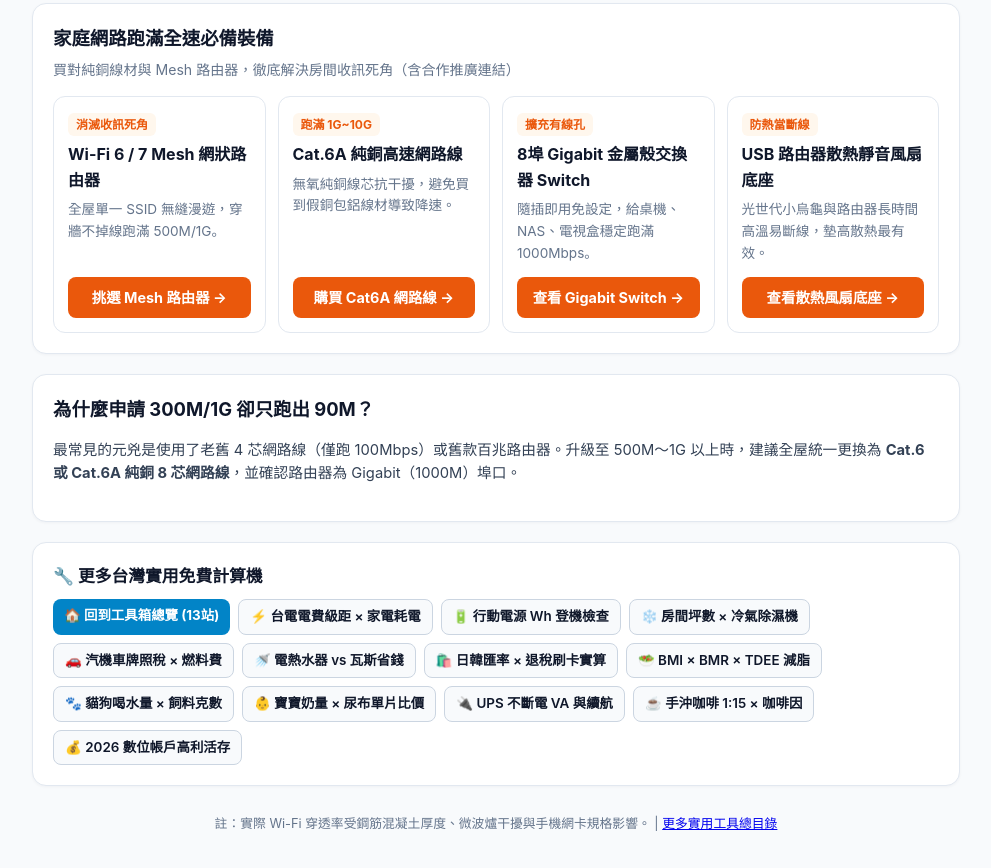
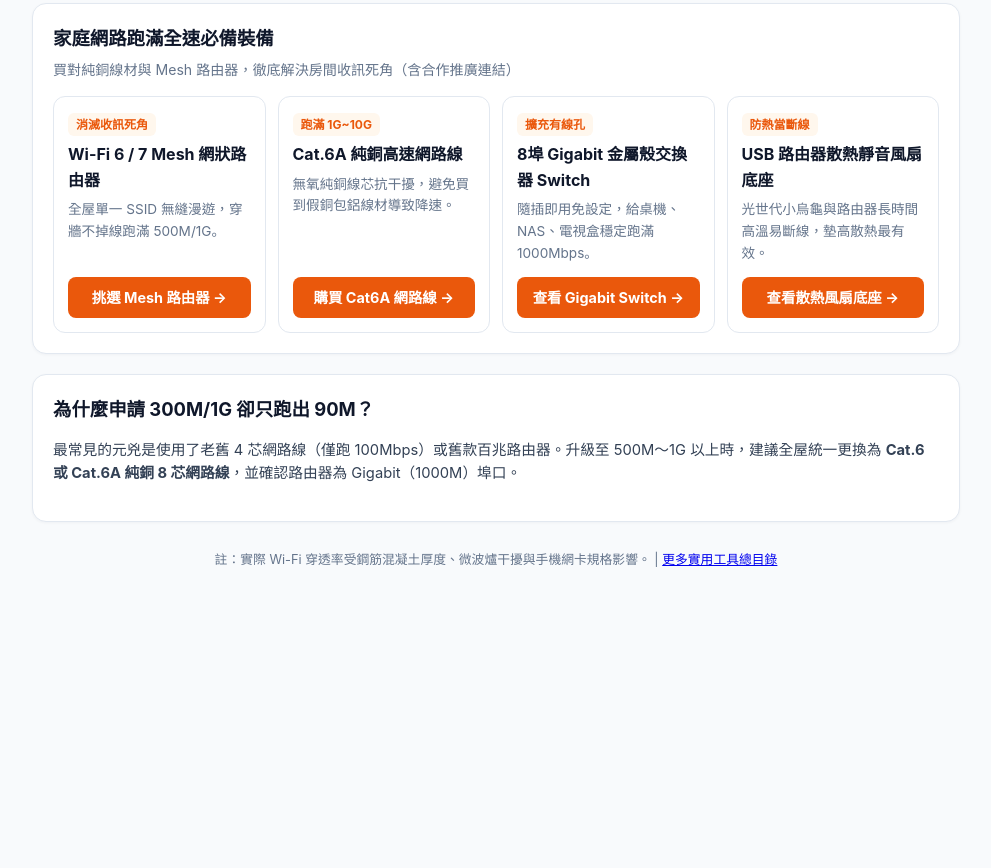
Before and after one commit to jimmycmhsieh0801-cloud/tw-router-cable-calc, a plain HTML site: page index.html in a window 1280 px wide. Shown: the part 493-1361 px from the top of the page, without its empty margins (144-1135 px from the left). After the commit the page ends 1124 px from the top, so only its background shows below. Drawn offline with Linux system fonts and the light colour scheme.

```diff
--- a/index.html
+++ b/index.html
@@ -168,27 +168,7 @@
     </article>
 
 
-    <!-- CROSS_LINK_MATRIX_START -->
-    <section class="card" style="margin-top:20px;">
-      <h2 style="font-size:1.05rem;margin:0 0 10px;color:#0f172a;">🔧 更多台灣實用免費計算機</h2>
-      <div style="display:flex;flex-wrap:wrap;gap:8px;">
-        <a href="https://jimmycmhsieh0801-cloud.github.io/" style="display:inline-block;padding:6px 11px;border-radius:8px;background:#0284c7;color:#fff;text-decoration:none;font-size:0.84rem;font-weight:700;">🏠 回到工具箱總覽 (13站)</a>
-        <a href="https://jimmycmhsieh0801-cloud.github.io/tw-power-calc/" style="display:inline-block;padding:6px 11px;border-radius:8px;border:1px solid #cbd5e1;background:#f8fafc;color:#0f172a;text-decoration:none;font-size:0.84rem;font-weight:600;">⚡ 台電電費級距 × 家電耗電</a>
-        <a href="https://jimmycmhsieh0801-cloud.github.io/tw-travel-power-calc/" style="display:inline-block;padding:6px 11px;border-radius:8px;border:1px solid #cbd5e1;background:#f8fafc;color:#0f172a;text-decoration:none;font-size:0.84rem;font-weight:600;">🔋 行動電源 Wh 登機檢查</a>
-        <a href="https://jimmycmhsieh0801-cloud.github.io/tw-room-sizing-calc/" style="display:inline-block;padding:6px 11px;border-radius:8px;border:1px solid #cbd5e1;background:#f8fafc;color:#0f172a;text-decoration:none;font-size:0.84rem;font-weight:600;">❄️ 房間坪數 × 冷氣除濕機</a>
-        <a href="https://jimmycmhsieh0801-cloud.github.io/tw-vehicle-tax-calc/" style="display:inline-block;padding:6px 11px;border-radius:8px;border:1px solid #cbd5e1;background:#f8fafc;color:#0f172a;text-decoration:none;font-size:0.84rem;font-weight:600;">🚗 汽機車牌照稅 × 燃料費</a>
-        <a href="https://jimmycmhsieh0801-cloud.github.io/tw-water-heater-calc/" style="display:inline-block;padding:6px 11px;border-radius:8px;border:1px solid #cbd5e1;background:#f8fafc;color:#0f172a;text-decoration:none;font-size:0.84rem;font-weight:600;">🚿 電熱水器 vs 瓦斯省錢</a>
-        <a href="https://jimmycmhsieh0801-cloud.github.io/tw-travel-tax-calc/" style="display:inline-block;padding:6px 11px;border-radius:8px;border:1px solid #cbd5e1;background:#f8fafc;color:#0f172a;text-decoration:none;font-size:0.84rem;font-weight:600;">🛍️ 日韓匯率 × 退稅刷卡實算</a>
-        <a href="https://jimmycmhsieh0801-cloud.github.io/tw-bmi-tdee-calc/" style="display:inline-block;padding:6px 11px;border-radius:8px;border:1px solid #cbd5e1;background:#f8fafc;color:#0f172a;text-decoration:none;font-size:0.84rem;font-weight:600;">🥗 BMI × BMR × TDEE 減脂</a>
-        <a href="https://jimmycmhsieh0801-cloud.github.io/tw-pet-cost-calc/" style="display:inline-block;padding:6px 11px;border-radius:8px;border:1px solid #cbd5e1;background:#f8fafc;color:#0f172a;text-decoration:none;font-size:0.84rem;font-weight:600;">🐾 貓狗喝水量 × 飼料克數</a>
-        <a href="https://jimmycmhsieh0801-cloud.github.io/tw-baby-calc/" style="display:inline-block;padding:6px 11px;border-radius:8px;border:1px solid #cbd5e1;background:#f8fafc;color:#0f172a;text-decoration:none;font-size:0.84rem;font-weight:600;">👶 寶寶奶量 × 尿布單片比價</a>
-        <a href="https://jimmycmhsieh0801-cloud.github.io/tw-ups-nas-calc/" style="display:inline-block;padding:6px 11px;border-radius:8px;border:1px solid #cbd5e1;background:#f8fafc;color:#0f172a;text-decoration:none;font-size:0.84rem;font-weight:600;">🔌 UPS 不斷電 VA 與續航</a>
-        <a href="https://jimmycmhsieh0801-cloud.github.io/tw-coffee-brew-calc/" style="display:inline-block;padding:6px 11px;border-radius:8px;border:1px solid #cbd5e1;background:#f8fafc;color:#0f172a;text-decoration:none;font-size:0.84rem;font-weight:600;">☕ 手沖咖啡 1:15 × 咖啡因</a>
-        <a href="https://jimmycmhsieh0801-cloud.github.io/tw-bank-interest-calc/" style="display:inline-block;padding:6px 11px;border-radius:8px;border:1px solid #cbd5e1;background:#f8fafc;color:#0f172a;text-decoration:none;font-size:0.84rem;font-weight:600;">💰 2026 數位帳戶高利活存</a>
-      </div>
-    </section>
-    <!-- CROSS_LINK_MATRIX_END -->
-    <footer>
+        <footer>
       <p>註：實際 Wi-Fi 穿透率受鋼筋混凝土厚度、微波爐干擾與手機網卡規格影響。 | <a href="https://jimmycmhsieh0801-cloud.github.io/">更多實用工具總目錄</a></p>
     </footer>
   </div>
```
